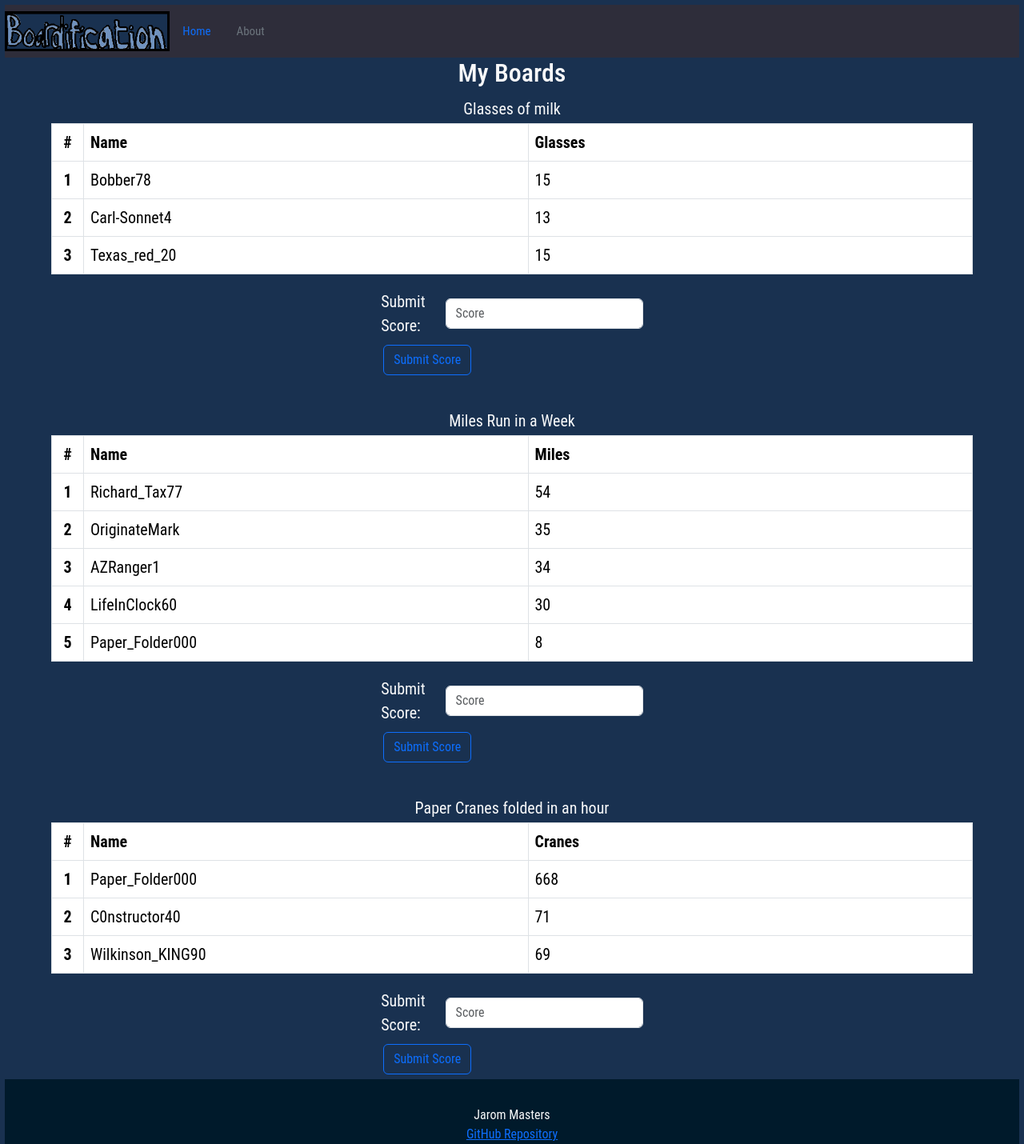
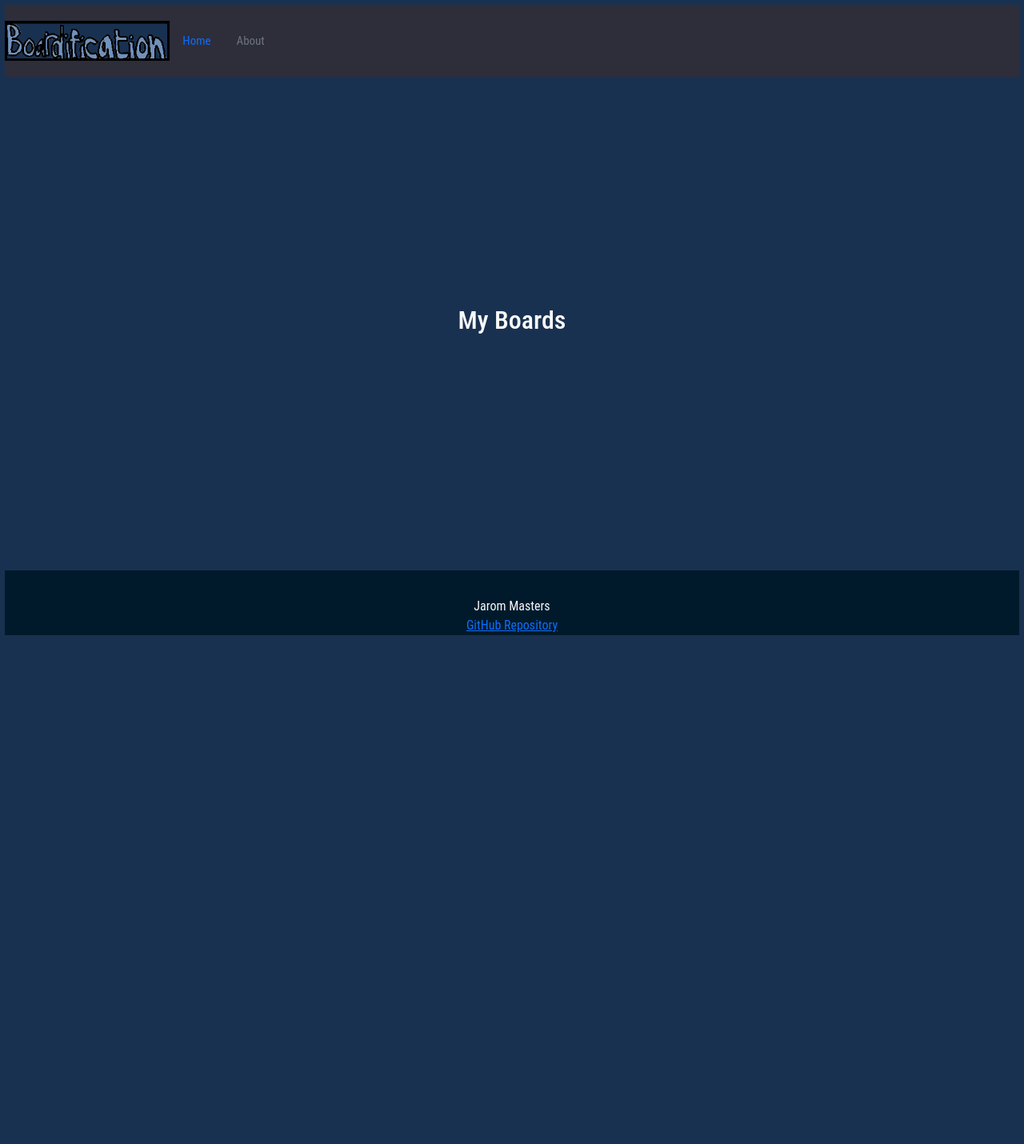
Before and after one commit to jarommasters-max/boardification, a React (Vite) app: page /myboards in a window 1280 px wide. Shown: the whole page at 80% size. After the commit the page ends 800 px from the top, so only its background shows below. Built offline with nearby package versions, Linux system fonts and the light colour scheme.

Commit message:
Removed placeholder tables from myboards.jsx

```diff
--- a/src/myboards/myboards.jsx
+++ b/src/myboards/myboards.jsx
@@ -6,128 +6,7 @@ export function Myboards() {
     <main>
         <h2>My Boards</h2>
 
-        <div>Glasses of milk</div>
-        <table class="table table-bordered">
-            <thead class="thead-dark">
-            <tr>
-                <th scope="col"  class="small_col">#</th>
-                <th scope="col">Name</th>
-                <th scope="col">Glasses</th>
-            </tr>
-            </thead>
-            <tbody>
-            <tr>
-                <th scope="row" class="small_col">1</th>
-                <td>Bobber78</td>
-                <td>15</td>
-            </tr>
-            <tr>
-                <th scope="row" class="small_col">2</th>
-                <td>Carl-Sonnet4</td>
-                <td>13</td>
-            </tr>
-            <tr>
-                <th scope="row" class="small_col">3</th>
-                <td>Texas_red_20</td>
-                <td>15</td>
-            </tr>
-            </tbody>
-        </table>
-        <form method="get" action="myboards.html">
-        <div class="score_sub">
-            <span>Submit Score:</span>
-            <input type="text" class="form-control" placeholder="Score"/>
-        </div>
-        <div class="buttons">
-        <button type="submit" class="btn btn-outline-primary">Submit Score</button>
-        </div>
-        </form>
 
-        <hr/>
-        <div>Miles Run in a Week</div>
-        <table class="table table-bordered">
-            <thead class="thead-dark">
-            <tr>
-                <th scope="col" class="small_col">#</th>
-                <th scope="col">Name</th>
-                <th scope="col">Miles</th>
-            </tr>
-            </thead>
-            <tbody>
-            <tr>
-                <th scope="row" class="small_col">1</th>
-                <td>Richard_Tax77</td>
-                <td>54</td>
-            </tr>
-            <tr>
-                <th scope="row" class="small_col">2</th>
-                <td>OriginateMark</td>
-                <td>35</td>
-            </tr>
-            <tr>
-                <th scope="row" class="small_col">3</th>
-                <td>AZRanger1</td>
-                <td>34</td>
-            </tr>
-            <tr>
-                <th scope="row" class="small_col">4</th>
-                <td>LifeInClock60</td>
-                <td>30</td>
-            </tr>
-            <tr>
-                <th scope="row" class="small_col">5</th>
-                <td>Paper_Folder000</td>
-                <td>8</td>
-            </tr>
-            </tbody>
-        </table>
-        <form method="get" action="myboards.html">
-        <div class="score_sub">
-            <span>Submit Score:</span>
-            <input type="text" class="form-control" placeholder="Score"/>
-        </div>
-        <div class="buttons">
-        <button type="submit" class="btn btn-outline-primary">Submit Score</button>
-        </div>
-        </form>
-
-        <hr/>
-        <div>Paper Cranes folded in an hour</div>
-        <table class="table table-bordered">
-            <thead class="thead-dark">
-            <tr>
-                <th scope="col"  class="small_col">#</th>
-                <th scope="col">Name</th>
-                <th scope="col">Cranes</th>
-            </tr>
-            </thead>
-            <tbody>
-            <tr>
-                <th scope="row" class="small_col">1</th>
-                <td>Paper_Folder000</td>
-                <td>668</td>
-            </tr>
-            <tr>
-                <th scope="row" class="small_col">2</th>
-                <td>C0nstructor40</td>
-                <td>71</td>
-            </tr>
-            <tr>
-                <th scope="row" class="small_col">3</th>
-                <td>Wilkinson_KING90</td>
-                <td>69</td>
-            </tr>
-            </tbody>
-        </table>
-        <form method="get" action="myboards.html">
-        <div class="score_sub">
-            <span>Submit Score:</span>
-            <input type="text" class="form-control" placeholder="Score"/>
-        </div>
-        <div class="buttons">
-        <button type="submit" class="btn btn-outline-primary">Submit Score</button>
-        </div>
-        </form>
     </main>
   );
 }
```
Also changed, not shown: src/myboards/removed_items_from_myboards.txt (added).
